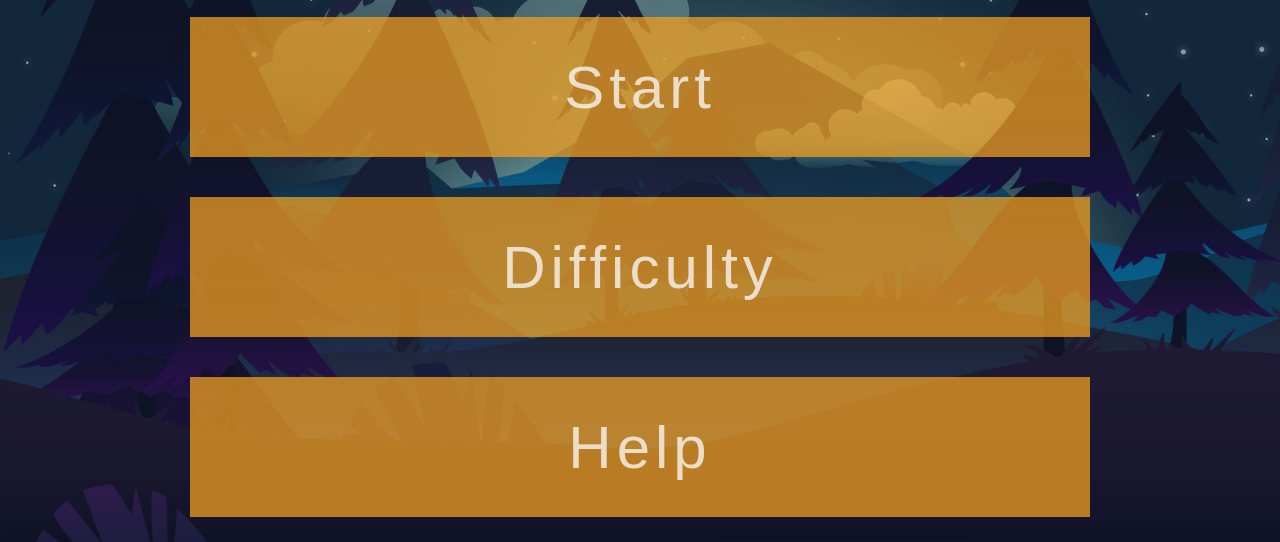
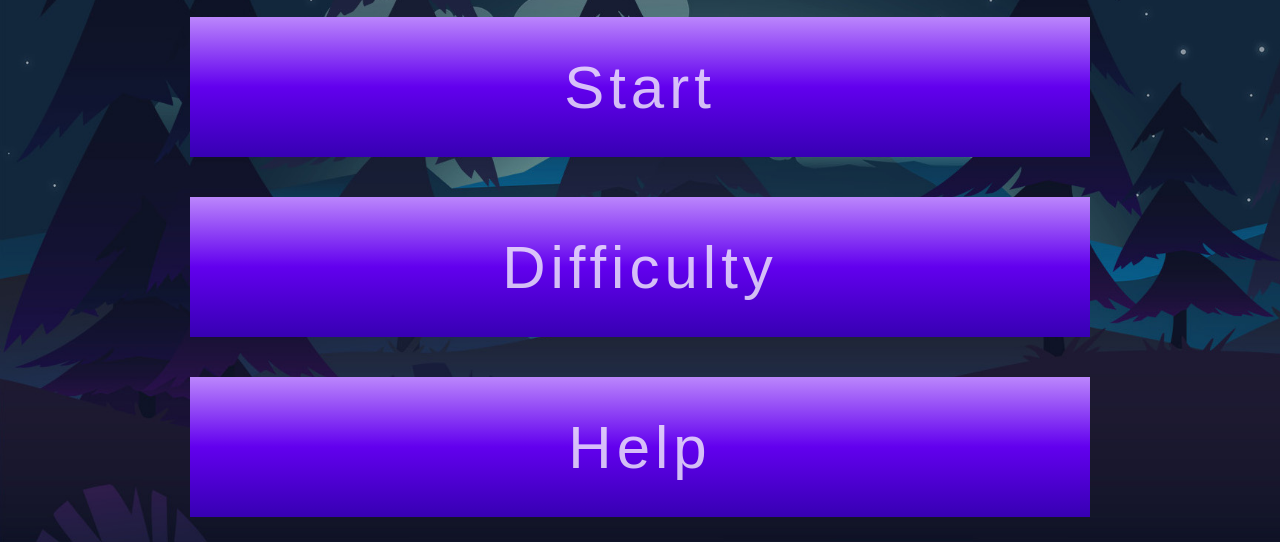
Before and after one commit to AliAbdelaal/ITI-JS-Game, a plain HTML site: page index.html in a window 1280 px wide. Shown: the part 258-800 px from the top of the page. Drawn offline with Linux system fonts and the light colour scheme.

Commit message:
adding gradient colors for menu buttons

```diff
--- a/index.css
+++ b/index.css
@@ -96,7 +96,7 @@ body {
     box-sizing: border-box;
     box-shadow: 5px;
     flex-shrink: 1;
-    background-color: #ee9d22c0;
+    background-image: linear-gradient(#BB86FC, #6200EE, #3700B3);
     border: 0px;
     color: #fcfcfcc0;
     font-size: 60px;
```
